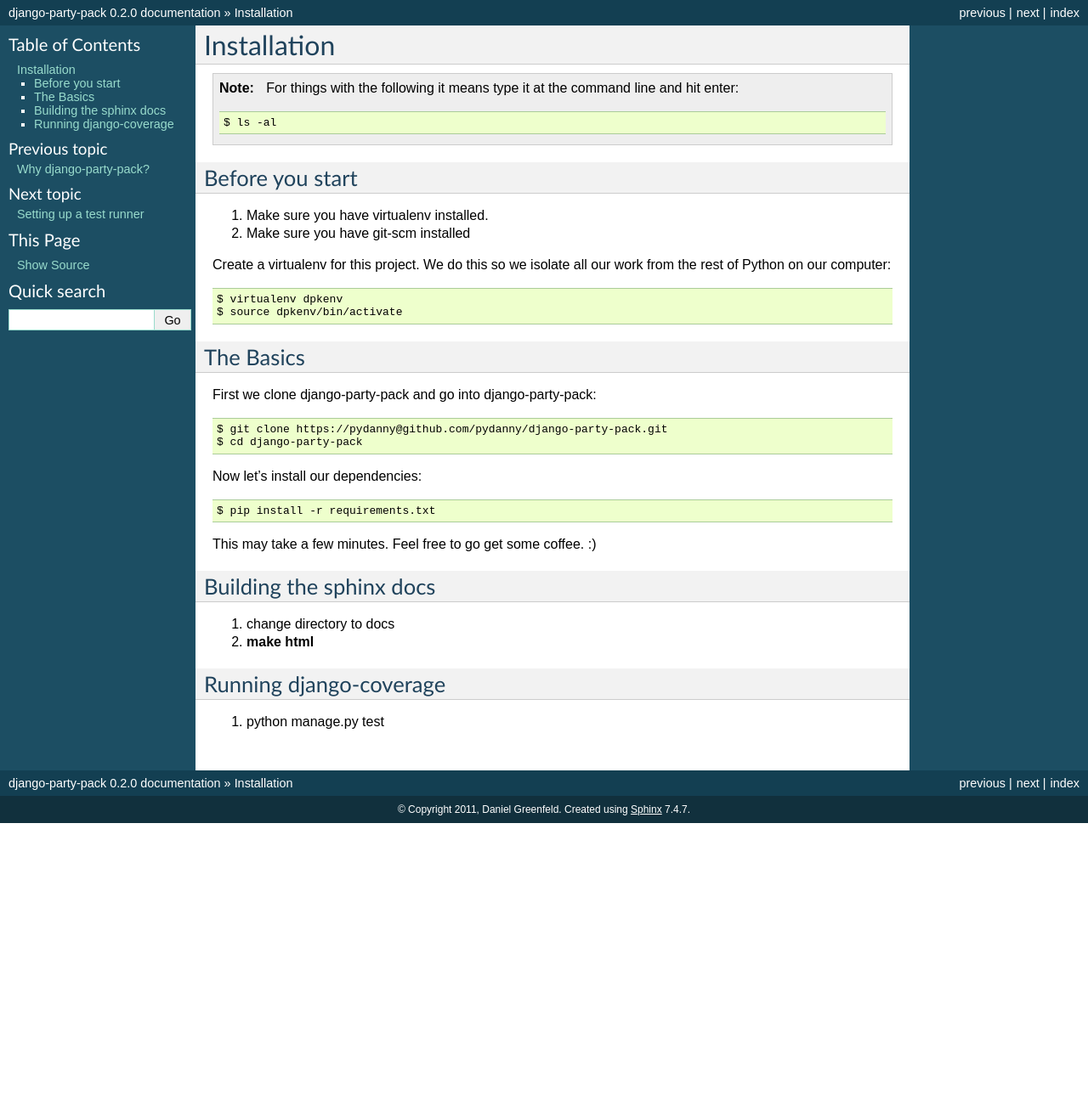
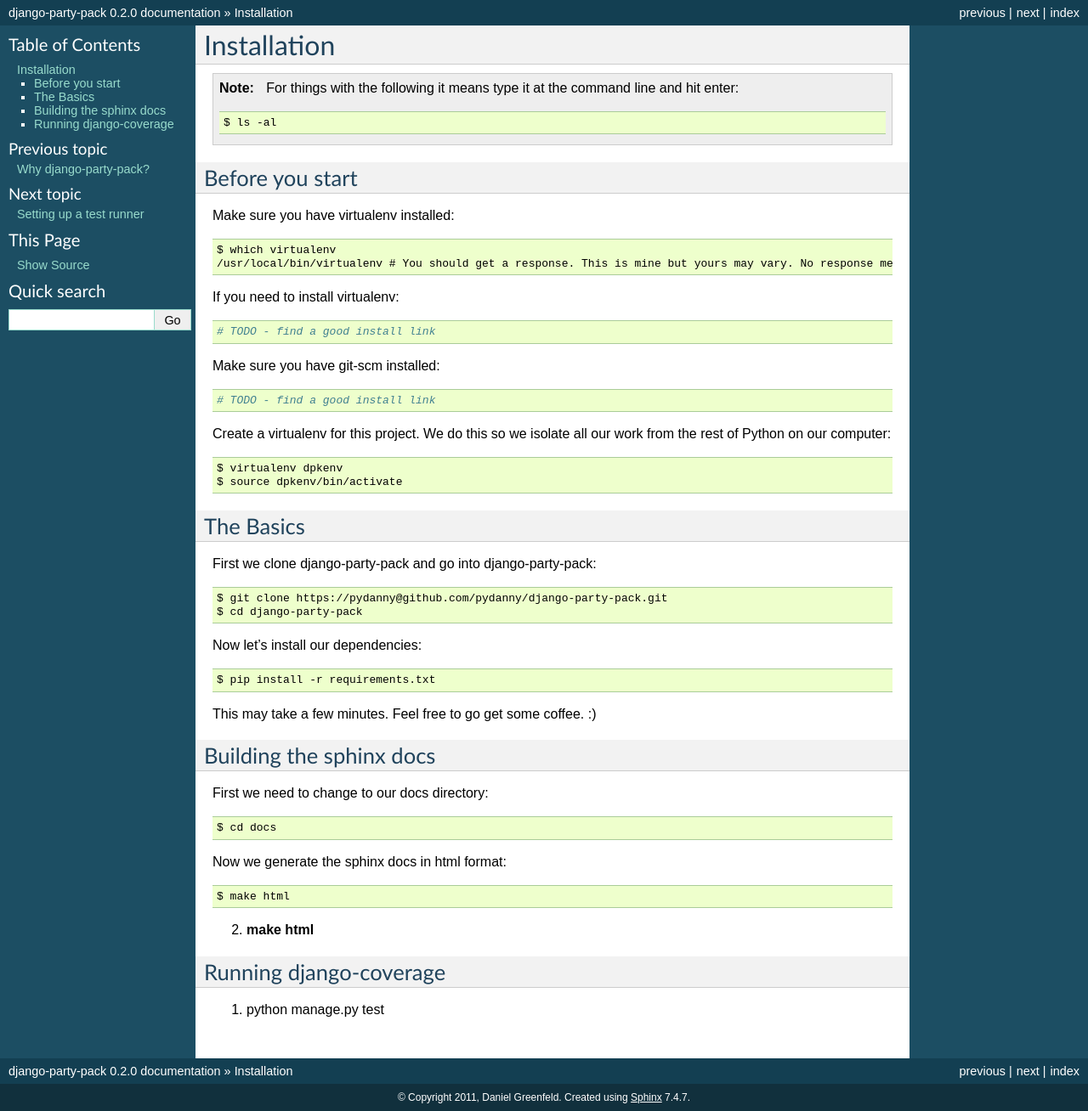
Before and after one commit to pydanny/django-party-pack, a Sphinx documentation site: the page built from docs/install.rst, in a window 1280 px wide. Shown: the whole page at 85% size. Built offline with Sphinx 7.4.7, drawn with Linux system fonts in a browser that asks for light colours; before the commit the page ends 969 px from its top, so only the background shows below that.

Commit message:
Final install docs

```diff
--- a/docs/install.rst
+++ b/docs/install.rst
@@ -9,8 +9,18 @@ Installation
 Before you start
 ================
 
-1. Make sure you have virtualenv installed.
-2. Make sure you have git-scm installed
+Make sure you have virtualenv installed::
+
+    $ which virtualenv
+    /usr/local/bin/virtualenv # You should get a response. This is mine but yours may vary. No response means you need to install it.
+
+If you need to install virtualenv::
+
+    # TODO - find a good install link
+
+Make sure you have git-scm installed::
+
+    # TODO - find a good install link
 
 Create a virtualenv for this project. We do this so we isolate all our work from the rest of Python on our computer::
 
@@ -34,7 +44,15 @@ This may take a few minutes. Feel free to go get some coffee. :)
 Building the sphinx docs
 =========================
 
-1. change directory to docs
+First we need to change to our docs directory::
+
+    $ cd docs
+
+Now we generate the sphinx docs in html format::
+
+    $ make html
+
+
 2. **make html**
 
 Running django-coverage
```
